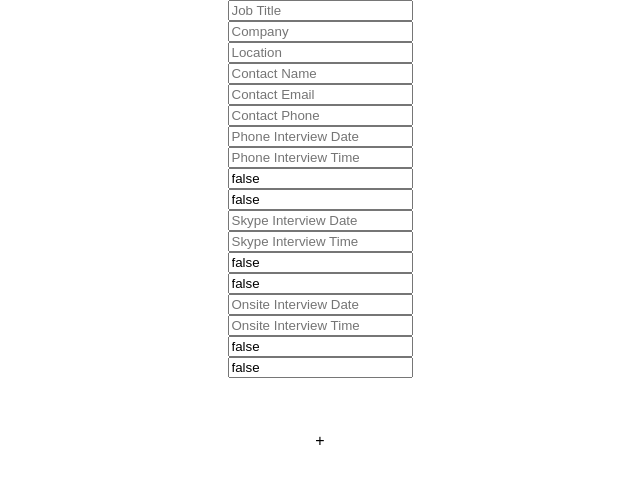
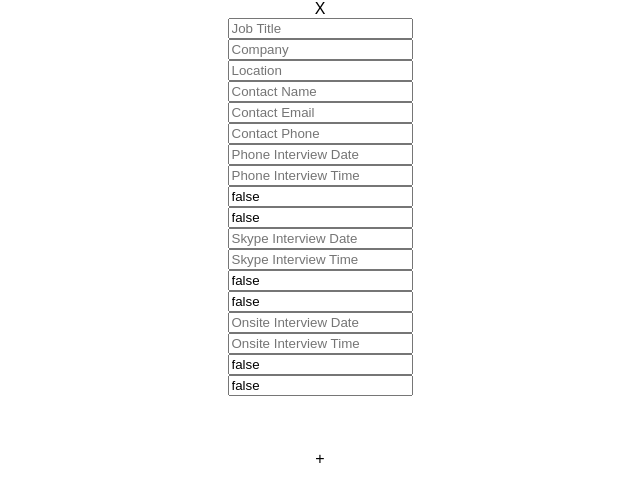
Before and after one commit to nahomtefera/job_tracker, a React (Create React App) app: page / in a window 1280 px wide. Shown: the top 502 px of the page, without its empty margins (320-960 px from the left). Built offline with nearby package versions, Linux system fonts and the light colour scheme.

Commit message:
created remJob method to remove selected jobs

```diff
--- a/src/App.js
+++ b/src/App.js
@@ -45,6 +45,7 @@ class App extends Component {
 
     this.handleChange = this.handleChange.bind(this);
     this.addJob = this.addJob.bind(this);
+    this.remJob = this.remJob.bind(this);
   }
 
   handleChange(el) {
@@ -99,12 +100,30 @@ class App extends Component {
     })
   }
 
+  remJob(el){
+    let parent_id = el.target.parentNode.id;
+    let prevState = this.state.jobs;
+    console.log(parent_id);
+
+    for(let i=0; i<prevState.length; i++) {
+      if(Number(prevState[i].id) === Number(parent_id)) {
+        prevState.splice(i, 1);
+      }
+    }
+
+    this.setState({
+      jobs: prevState
+    })
+  }
+
   render() {
     return (
       <div className="App">
         {this.state.jobs.map((job)=>{
           return (
             <div id={job.id} key={"job-" + job.id}>
+                {/* Rem job */}
+                <div onClick={this.remJob}> X </div>
                 {/* Job Info */}
                 <input className="title" placeholder="Job Title" value={job.title} onChange={this.handleChange} /> <br/>
                 <input className="company" placeholder="Company" value={job.company} onChange={this.handleChange} /> <br/>
```
